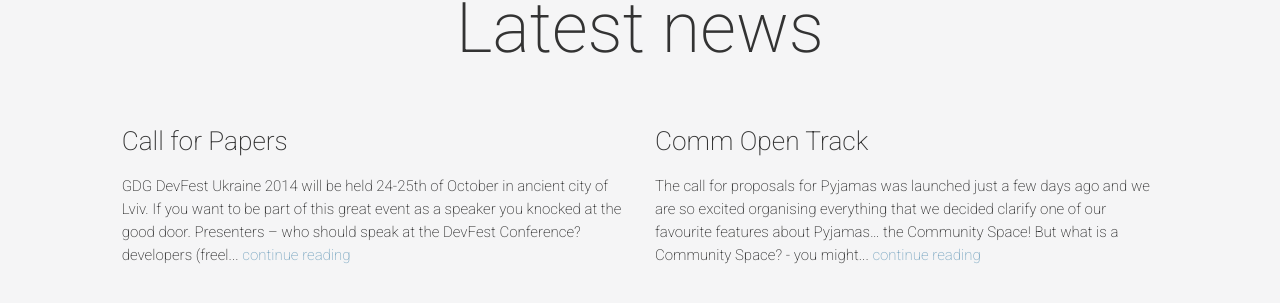
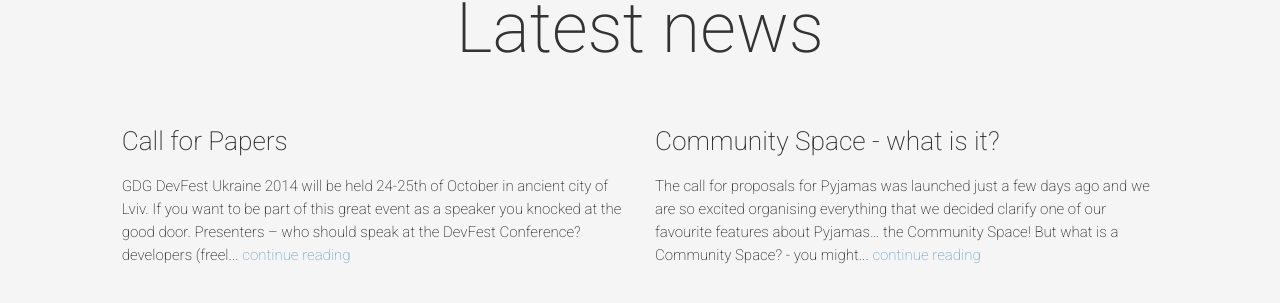
Before and after one commit to pyjamasconf/pyjamas.live, a Jekyll site: the page built from index.html, in a window 1280 px wide and 900 px high, scrolled down 1352 px, cut to the strip 0-507 px from the top of the window. Shown: the part 134-437 px from the top of the strip. Built offline with Jekyll 4.4.1, drawn with Linux system fonts in a browser that asks for light colours; nearby versions of some CDN libraries; comment, search, counter and statistics services are not loaded.

Commit message:
adding header to blogpost

```diff
--- a/_posts/2020-08-06-comm-open-track.markdown
+++ b/_posts/2020-08-06-community-space.markdown
@@ -1,3 +1,10 @@
+---
+layout: post
+title:  "Community Space - what is it?"
+date:   2020-08-07 20:00:00
+isStaticPost: false
+---
+
 The call for proposals for Pyjamas was launched just a few days ago and we are so excited organising everything that we decided clarify one of our favourite features about Pyjamas...
 ## the Community Space!
 
```
